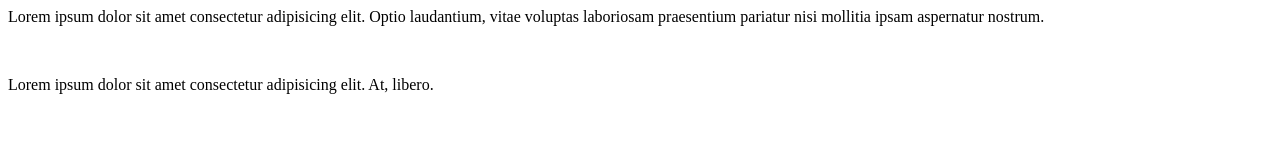
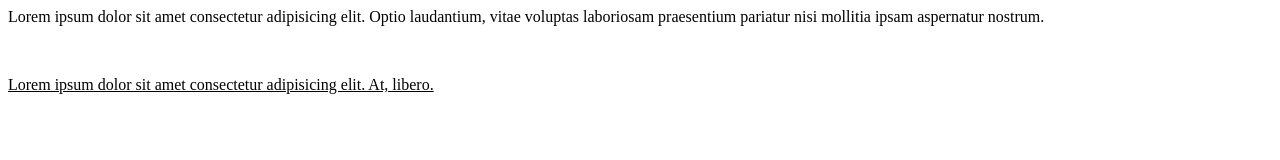
Before and after one commit to vikaspandat0052/fifth-project, a plain HTML site: page index.html in a window 1280 px wide. Drawn offline with Linux system fonts and the light colour scheme.

Commit message:
new underline tag added

```diff
--- a/index.html
+++ b/index.html
@@ -1,3 +1,3 @@
 <p>Lorem ipsum dolor sit amet consectetur adipisicing elit. Optio laudantium, vitae voluptas laboriosam praesentium pariatur nisi mollitia ipsam aspernatur nostrum.</p>
 <br>
-<p>Lorem ipsum dolor sit amet consectetur adipisicing elit. At, libero.</p>
+<p><u>Lorem ipsum dolor sit amet consectetur adipisicing elit. At, libero.</u></p>
```
